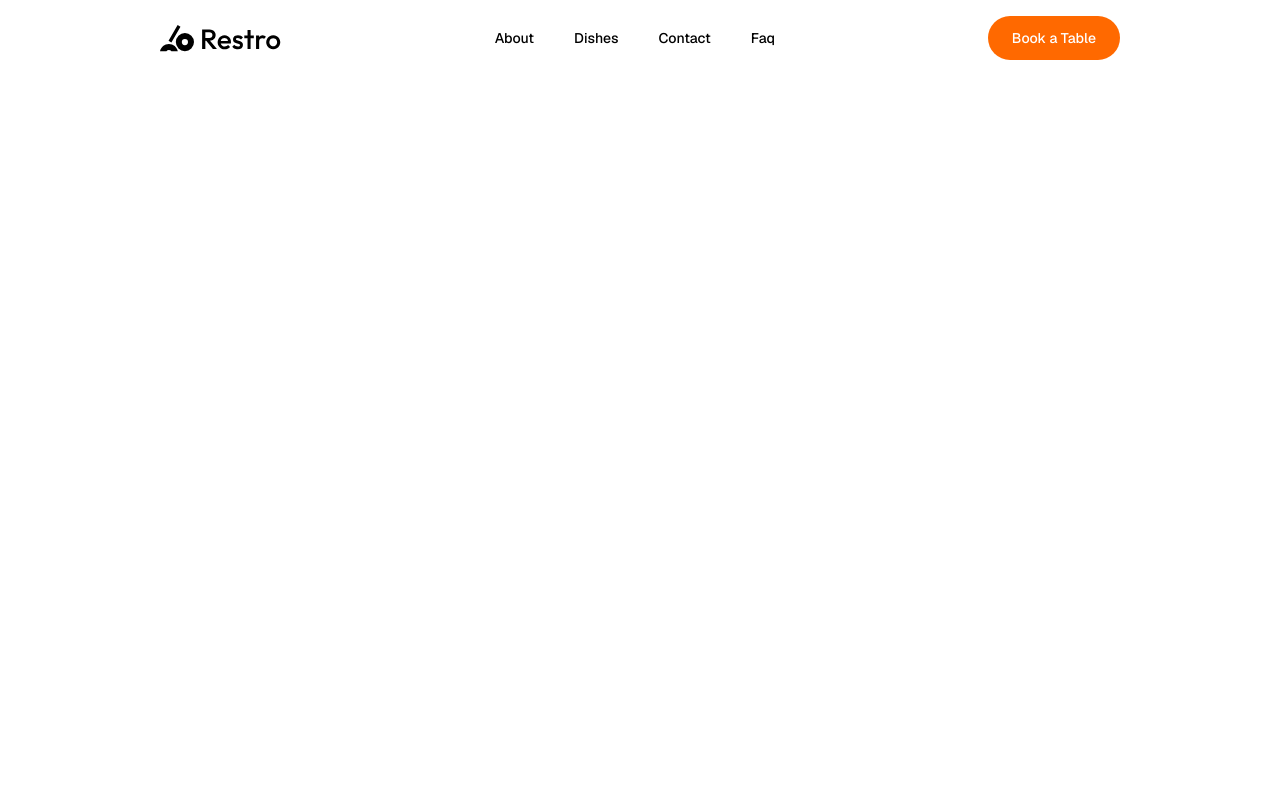
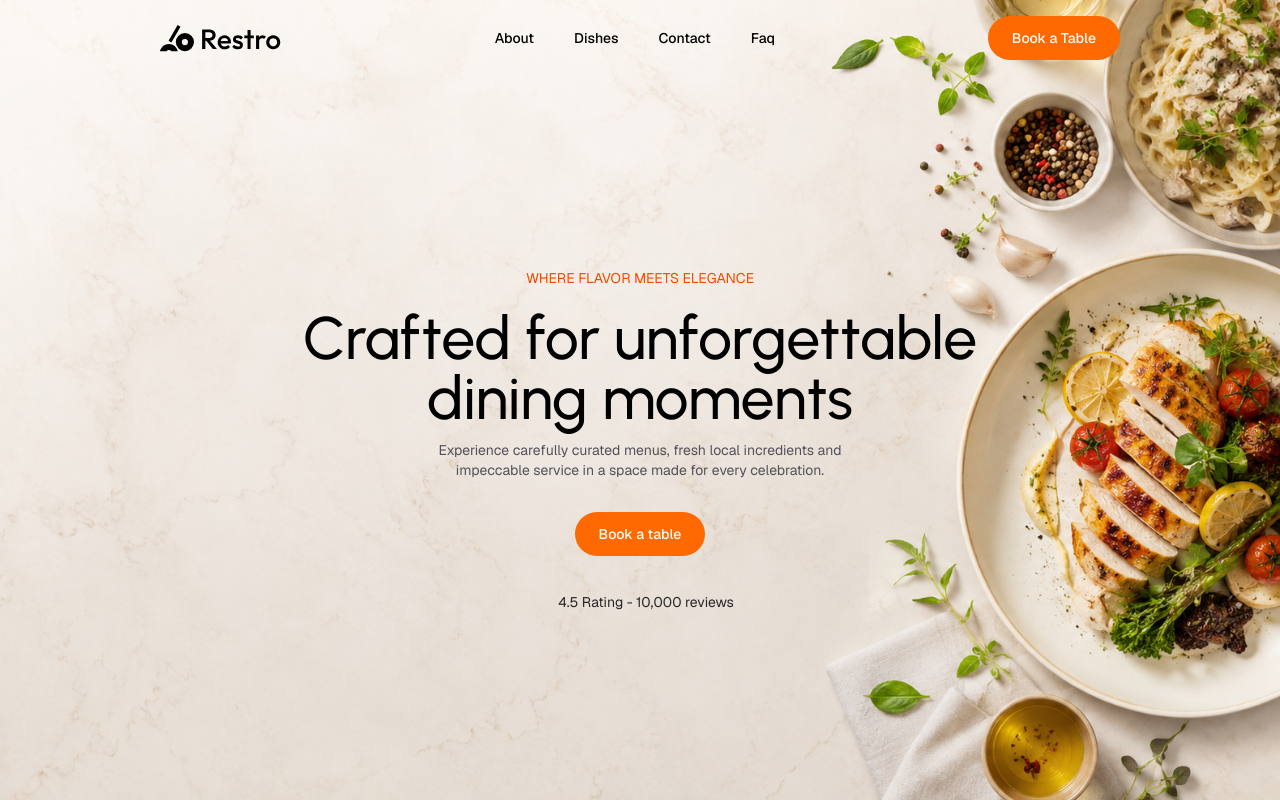
Before and after one commit to itspushpank/Restro, a React (Vite) app: page / in a window 1280 px wide. Built offline with nearby package versions, Linux system fonts and the light colour scheme.

Commit message:
Add HeroSection and Animated components for enhanced UI and animations

```diff
--- a/src/App.jsx
+++ b/src/App.jsx
@@ -1,11 +1,13 @@
 // import React from 'react'
 
 import Navbar from "./components/Navbar"
+import HeroSection from "./sections/HeroSection"
 
 const App = () => {
   return (
     <>
       <Navbar />
+      <HeroSection />
     </>
   )
 }
--- /dev/null
+++ b/src/components/Animated.jsx
@@ -0,0 +1,29 @@
+import { motion } from "motion/react"
+
+const Animated = ({
+
+    children,
+    delay=0,
+    y = 50,
+    x = 0,
+    scale =1,
+    className,
+    ...props
+}) => {
+  return (
+    <motion.div
+    className={className}
+    initial={{opacity: 0, y , x , scale}}
+    whileInView={{opacity: 1, y: 0, x: 0, scale : 1}}
+    viewport={{once: true}}
+    transition={{
+        delay , type: "spring", stiffness: 320, damping: 70, mass: 1
+    }}
+    {...props}
+    >
+        {children}
+    </motion.div>
+  )
+}
+
+export default Animated
--- /dev/null
+++ b/src/sections/HeroSection.jsx
@@ -0,0 +1,53 @@
+
+
+import { Star } from "lucide-react"
+import Animated from "../components/Animated"
+
+const avatars = [
+    "/assets/user-1.jpeg",
+    "/assets/user-2.jpeg",
+    "/assets/user-3.jpeg",
+    "/assets/user-4.jpeg",
+]
+
+const HeroSection = () => {
+  return (
+    <section className="flex flex-col items-center min-h-screen justify-center bg-[url('/assets/heroBanner.png')] bg-cover bg-center bg-no-repeat px-4 pt-20">
+
+        <Animated y={-20} delay={0.2}>
+            <p className='text-orange-600'>WHERE FLAVOR MEETS ELEGANCE</p>
+        </Animated>
+
+        <Animated>
+            <h1 className="text-5xl md:text-6xl font-medium max-w-3xl text-center mt-5 font-urbanist text-balance">Crafted for unforgettable dining moments</h1>
+        </Animated>
+
+        <Animated delay={0.2}>
+            <p className='text-zinc-600 max-w-md text-center mt-3'>Experience carefully curated menus, fresh local incredients and impeccable service in a space made for every celebration.</p>
+        </Animated>
+
+        <Animated>
+            <a href="#booking-process" className="bg-orange-500 hover:bg-orange-600 text-white font-medium px-6 py-3 mt-8 rounded-full block transition">Book a table</a>
+        </Animated>
+
+        <Animated className="flex items-center justify-center md:justify-start mt-9">
+            <div className="flex -space-x-3.5 pr-3">
+                {avatars.map((src,index)=>{
+                    <img  key={index} src={src} alt="guest" className="size-10 border-2 border-slate-50 rounded-full hover:-translate-y-px transition"></img>
+                })}
+            </div>
+            <div>
+                <div className="flex items-center gap-0.5">
+                    {[...Array(5)].map((_,i)=>{
+                        <Star key={i} className="size-3.5 fill-orange-500 text-orange-500" />
+                    })}
+                </div>
+                <p className="text-zinc-800">4.5 Rating - 10,000 reviews</p>
+            </div>
+        </Animated>
+
+    </section>
+  )
+}
+
+export default HeroSection
```
